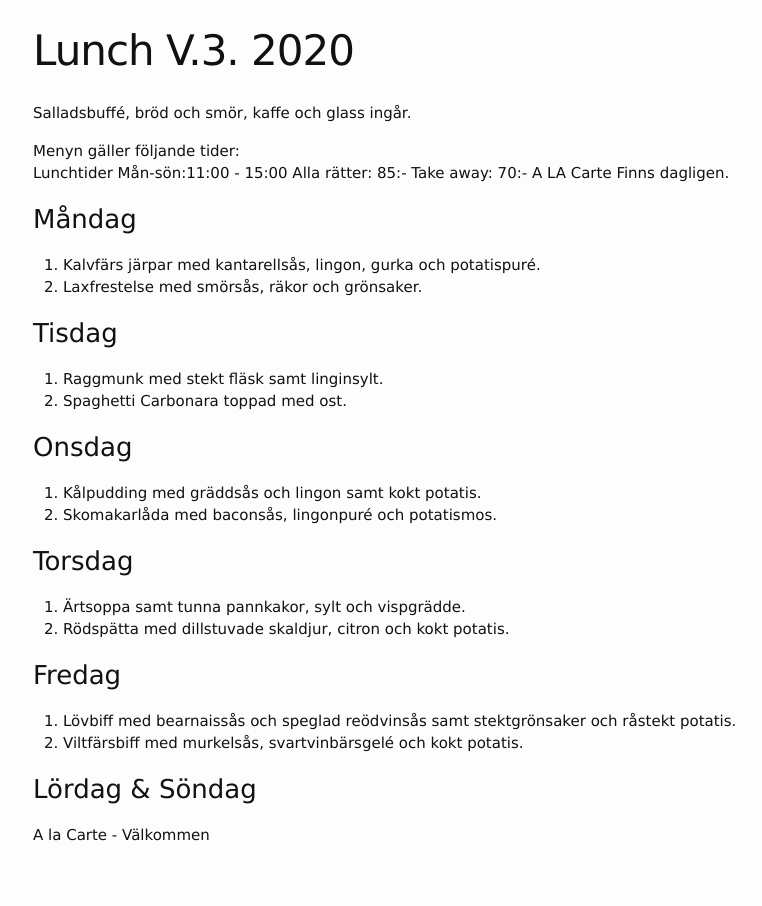
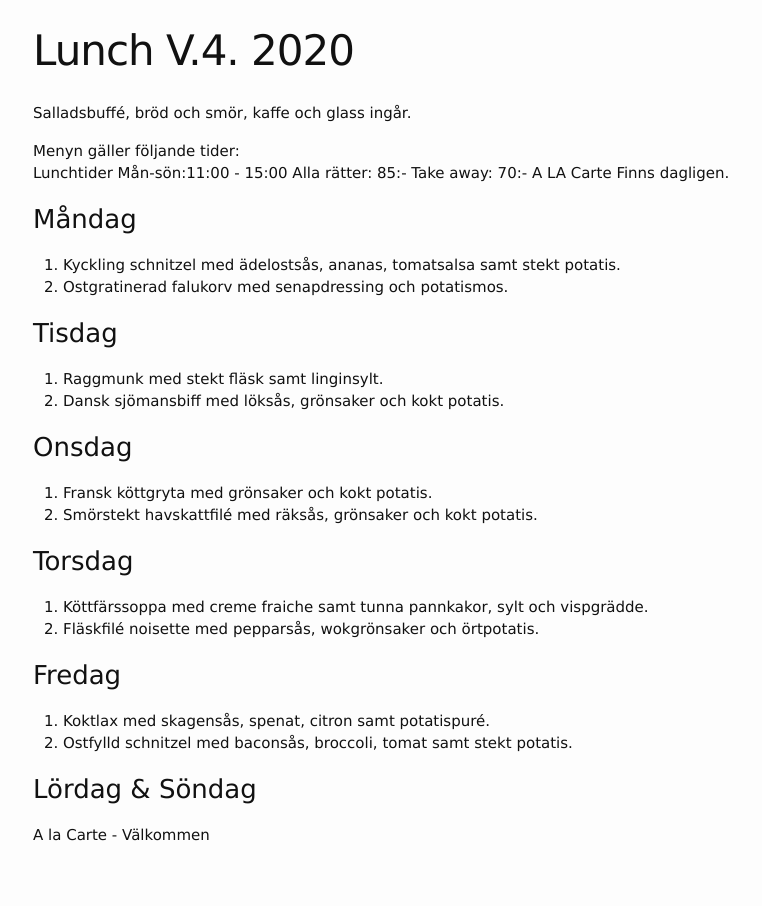
Before and after one commit to FarInn62/farinn62.github.io, a Jekyll site: the page built from lunch.md, in a window 1280 px wide. Shown: the whole page, without its empty margins (237-999 px from the left). Built offline with Jekyll 4.4.1, drawn with Linux system fonts in a browser that asks for light colours.

Commit message:
Update lunch.md

```diff
--- a/lunch.md
+++ b/lunch.md
@@ -1,6 +1,6 @@
 ---
 layout: foodmenu
-title: Lunch V.3. 2020
+title: Lunch V.4. 2020
 permalink: /lunch/
 published: true
 ---
@@ -12,25 +12,25 @@ Alla rätter: 85:- Take away: 70:-
 A LA Carte Finns dagligen.
 
 ### Måndag
-1. Kalvfärs järpar med kantarellsås, lingon, gurka och potatispuré.
-2. Laxfrestelse med smörsås, räkor och grönsaker.
+1. Kyckling schnitzel med ädelostsås, ananas, tomatsalsa samt stekt potatis.
+2. Ostgratinerad falukorv med senapdressing och potatismos.
 
 
 ### Tisdag
 1. Raggmunk med stekt fläsk samt linginsylt.
-2. Spaghetti Carbonara toppad med ost.
+2. Dansk sjömansbiff med löksås, grönsaker och kokt potatis.
 
 ### Onsdag
-1. Kålpudding med gräddsås och lingon samt kokt potatis.
-2. Skomakarlåda med baconsås, lingonpuré och potatismos.
+1. Fransk köttgryta med grönsaker och kokt potatis.
+2. Smörstekt havskattfilé med räksås, grönsaker och kokt potatis.
 
 ### Torsdag
-1. Ärtsoppa samt tunna pannkakor, sylt och vispgrädde.
-2. Rödspätta med dillstuvade skaldjur, citron och kokt potatis.
+1. Köttfärssoppa med creme fraiche samt tunna pannkakor, sylt och vispgrädde.
+2. Fläskfilé noisette med pepparsås, wokgrönsaker och örtpotatis.
 
 ### Fredag
-1. Lövbiff med bearnaissås och speglad reödvinsås samt stektgrönsaker och råstekt potatis.
-2. Viltfärsbiff med murkelsås, svartvinbärsgelé och kokt potatis.
+1. Koktlax med skagensås, spenat, citron samt potatispuré.
+2. Ostfylld schnitzel med baconsås, broccoli, tomat samt stekt potatis.
 
 
 ### Lördag & Söndag
```
